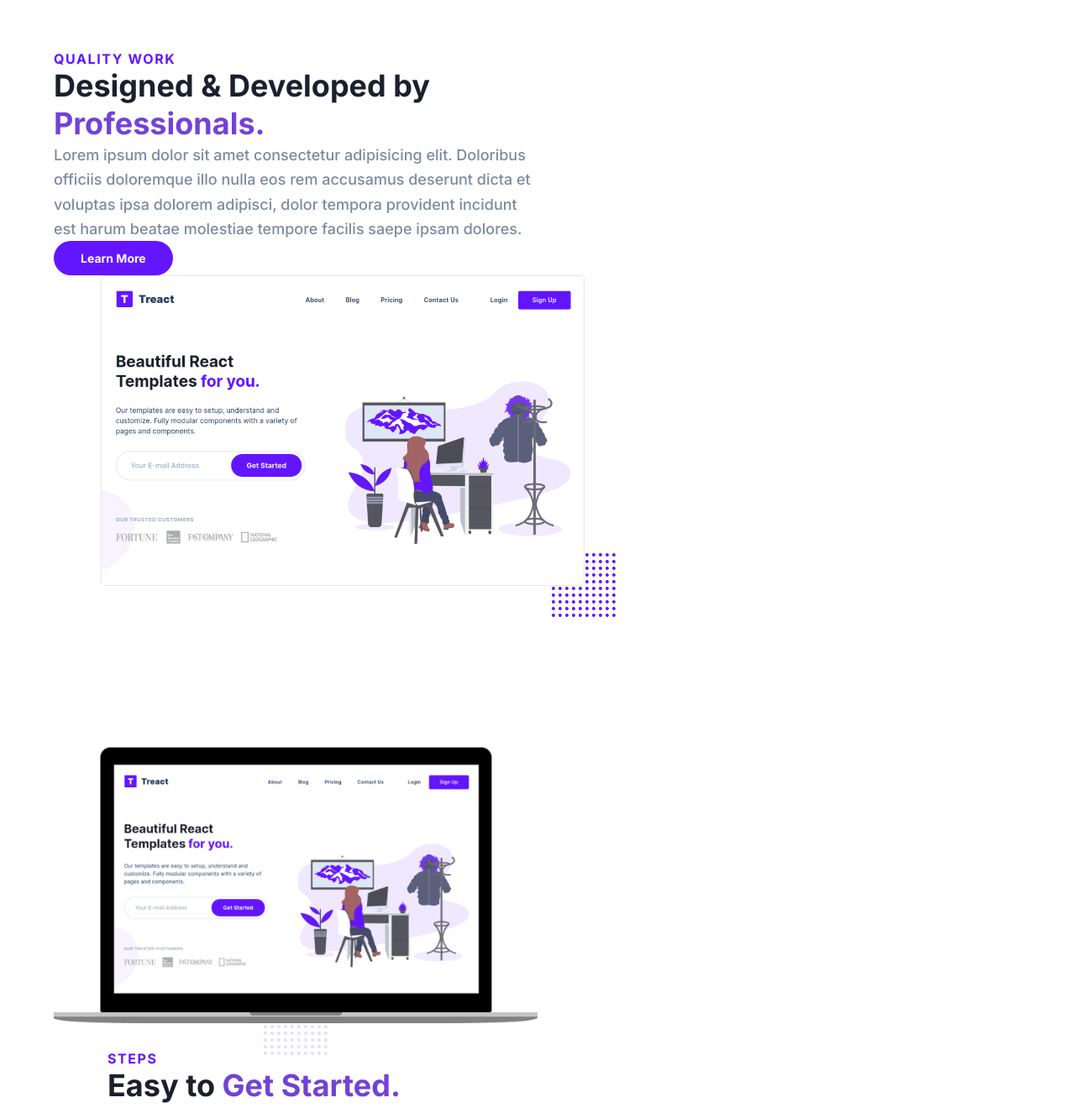
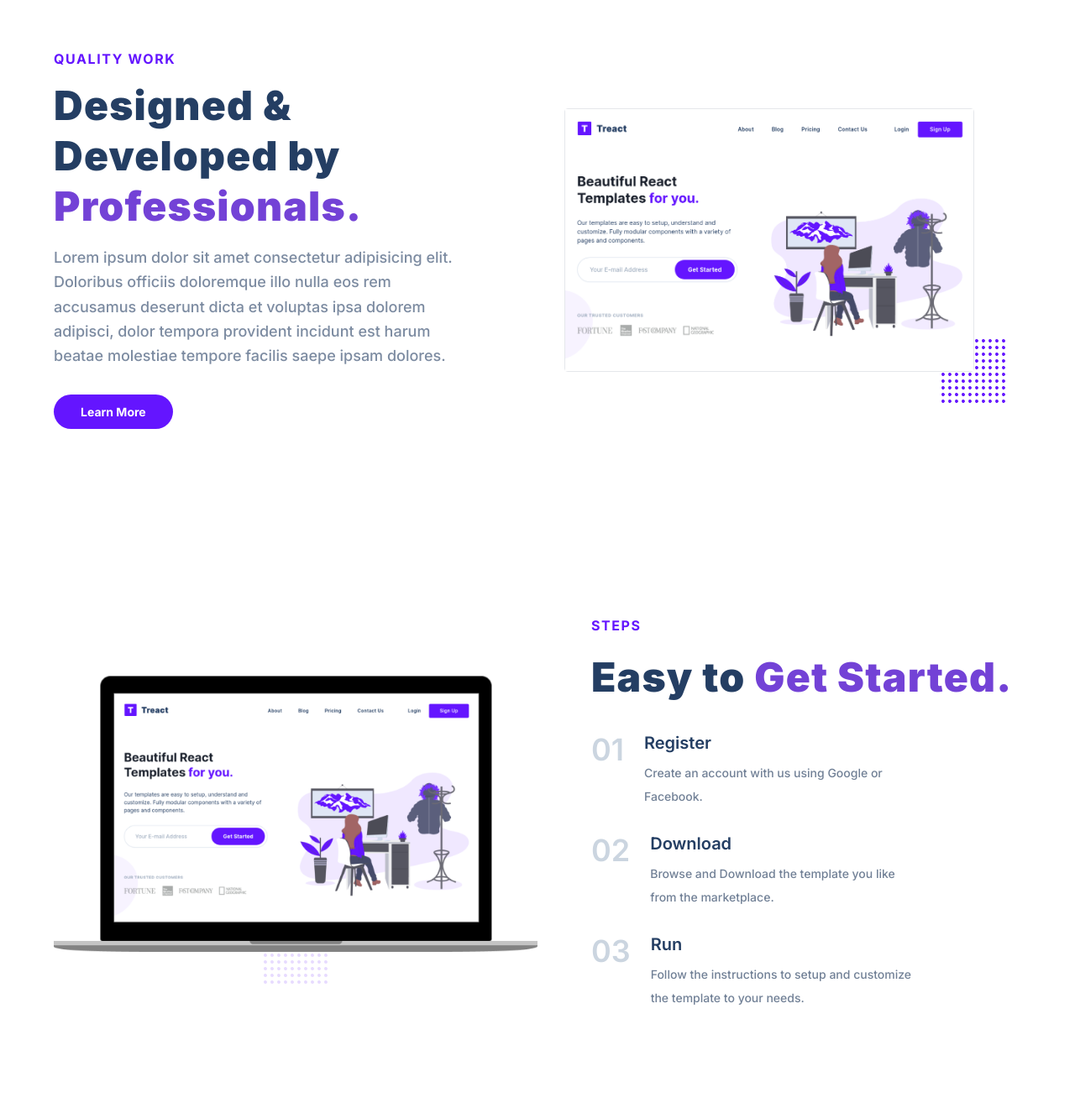
Before and after one commit to elizabeth-1212/Treact-Final, a plain HTML site: page index.html in a window 1280 px wide. Shown: the part 1700-3020 px from the top of the page at 84% size. Drawn offline with Linux system fonts and the light colour scheme.

Commit message:
changes2

```diff
--- a/index.html
+++ b/index.html
@@ -274,12 +274,12 @@
       <section id="quality">
         <div class="container">
           <div class="row">
-            <div class="quality__text">
-              <h4 class="section__h4">QUALITY WORK</h4>
-              <h1 class="section__h1">
+            <div class="quality__description">
+              <div class="section__tag">QUALITY WORK</div>
+              <h2 class="section__title">
                 Designed & Developed by
                 <span class="purple">Professionals.</span>
-              </h1>
+              </h2>
               <p class="section__para">
                 Lorem ipsum dolor sit amet consectetur adipisicing elit.
                 Doloribus officiis doloremque illo nulla eos rem accusamus
@@ -287,7 +287,7 @@
                 provident incidunt est harum beatae molestiae tempore facilis
                 saepe ipsam dolores.
               </p>
-              <button class="quality__btn">Learn More</button>
+              <button class="btn">Learn More</button>
             </div>
             <figure class="quality__img--wrapper">
               <img
@@ -323,11 +323,11 @@
                 ></path>
               </svg>
             </figure>
-            <div class="steps__text">
-              <h4 class="section__h4">STEPS</h4>
-              <h1 class="section__h1">
+            <div class="steps__description">
+              <div class="section__tag">STEPS</div>
+              <h2 class="section__title">
                 Easy to <span class="purple">Get Started.</span>
-              </h1>
+              </h2>
               <div class="steps__list">
                 <div class="step">
                   <div class="step__number">01</div>
--- a/styles.css
+++ b/styles.css
@@ -480,11 +480,30 @@ path[Attributes Style] {
 
 
 
-.quality__text {
+#quality .row {
+    display: flex;
+    justify-content: space-between;
+    align-items: center;
+}
+
+.quality__description, .quality__img--wrapper {
     width: 50%;
 }
 
-.quality__btn {
+.quality__description {
+    max-width: 576px;
+    margin-right: 64px;
+}
+
+#quality .section__title, #values .section__title {
+    line-height: 1.25;
+}
+
+#quality .btn {
+    margin-top: 32px;
+}
+
+.btn {
     background-color: #6415ff;
     padding: 12px 32px;
     border: none;
@@ -495,7 +514,7 @@ path[Attributes Style] {
     transition: all 300ms;
 }
 
-.quality__btn:hover {
+.btn:hover {
     background-color: rgb(60, 13, 153);
 }
 
@@ -507,10 +526,11 @@ path[Attributes Style] {
     display: flex;
     align-items: center;
     position: relative;
+    z-index: 2;
 }
 
 .quality__img {
-    z-index: 2;
+    z-index: 1;
 }
 
 .quality__grid {
@@ -546,18 +566,27 @@ path[Attributes Style] {
 
 
 
+#steps .row {
+    display: flex;
+    justify-content: space-between;
+    align-items: center;
+}
+
 .steps__img--wrapper {
-    width: 50%;
+
     display: flex;
     position: relative;
+}
+
+.steps__description, .steps__img--wrapper {
+    width: 50%;
 }
 
 .steps__img {
     z-index: 2;
 }
 
-.steps__text {
-    width: 50%;
+.steps__description {
     padding: 32px 0;
     padding-left: 64px;
 }
```
